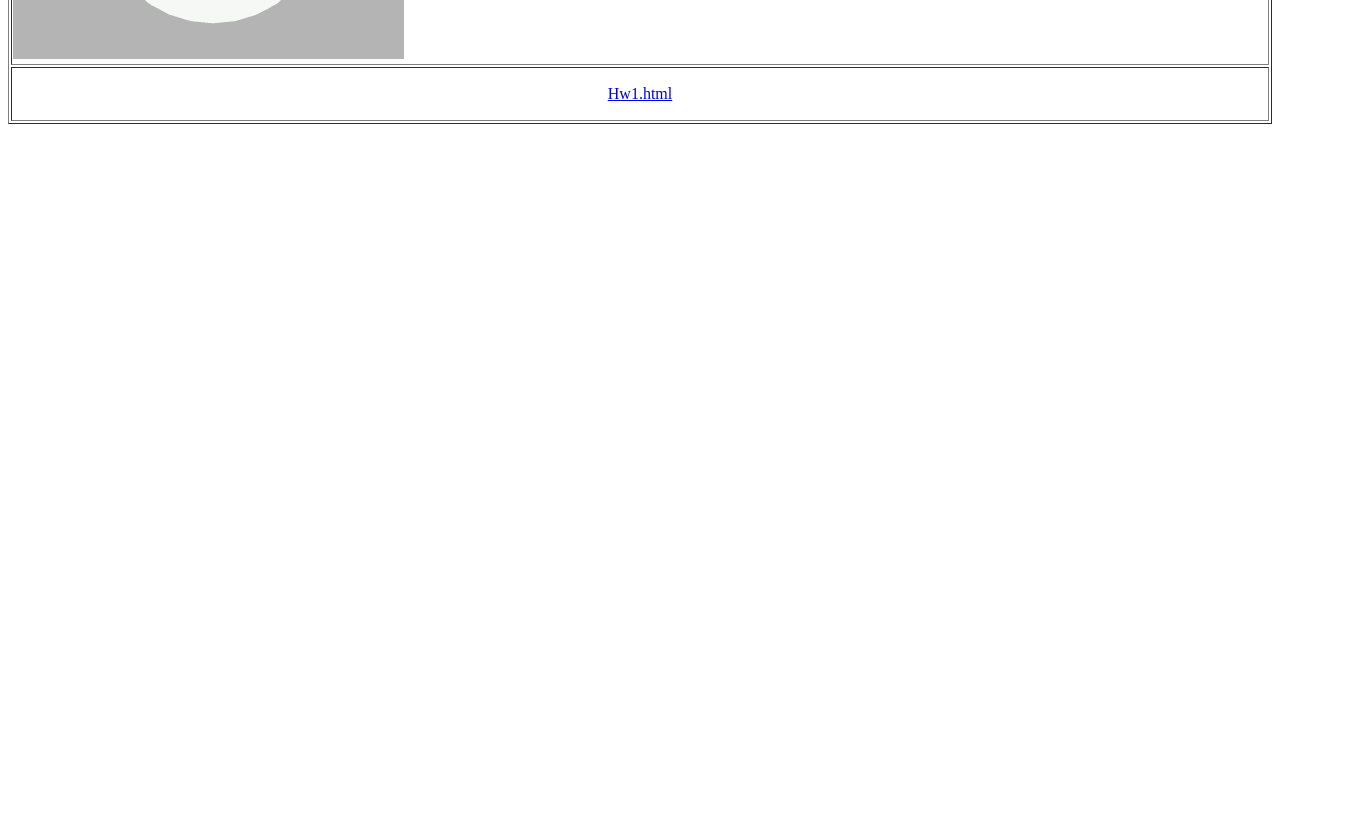
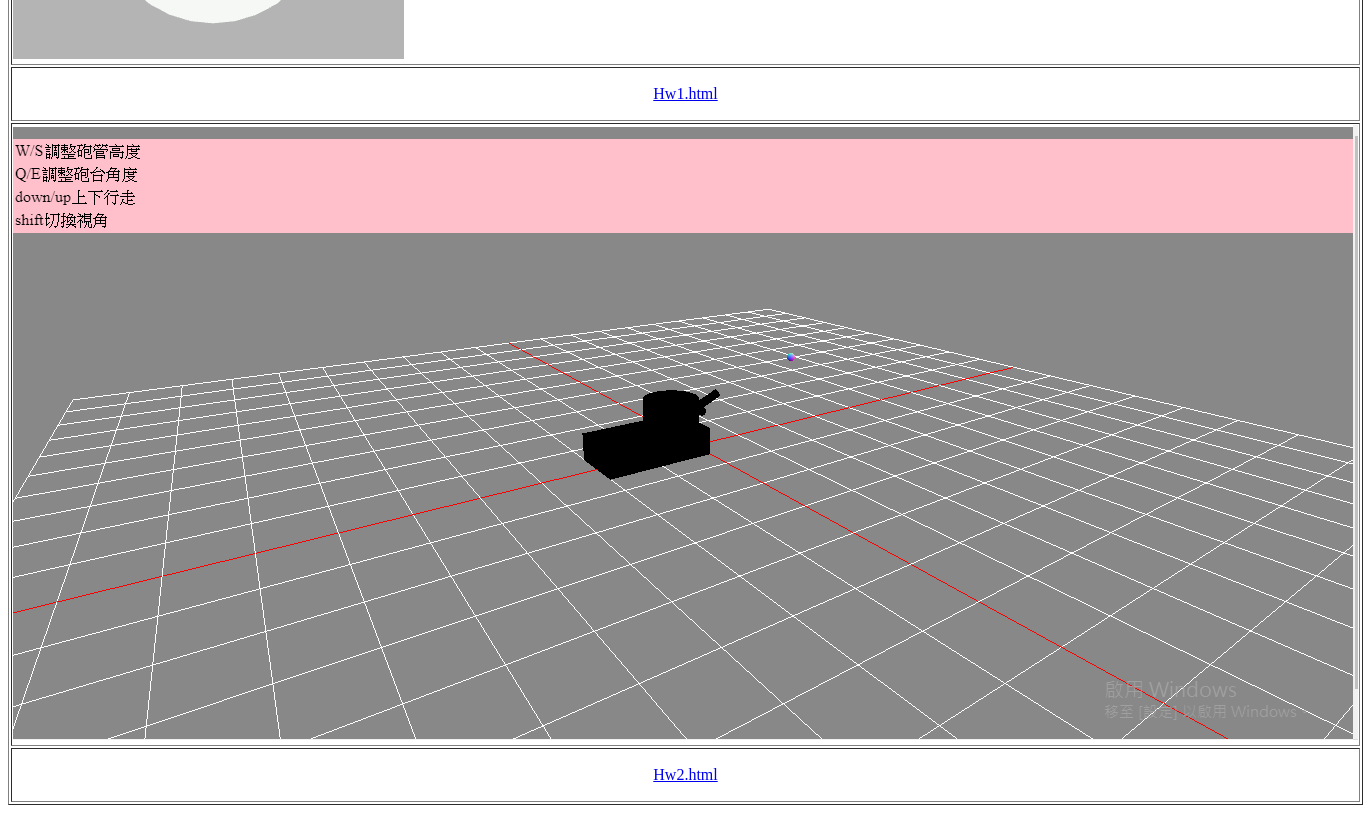
Before and after one commit to kiroing/HW1, a plain HTML site: page index.html in a window 1280 px wide. Shown: the part 520-1333 px from the top of the page, 1363 px wide, since content can reach past the window. Before the commit the page ends 800 px from the top, so only its background shows below. Drawn offline with nearby package versions, Linux system fonts and the light colour scheme.

Commit message:
Add files via upload

```diff
--- a/index.html
+++ b/index.html
@@ -2,9 +2,6 @@
 <html>
 <head>
 <style>
-body {
-  overflow: hidden
-}
 </style>
 </head>
 <body>
@@ -21,6 +18,16 @@ body {
 		<a href="https://kiroing.github.io/HW1/HW1.html">
 		Hw1.html</a>
 	</p></td></tr>
+	<tr>
+		<td width="389">
+		<img border="0" src="https://kiroing.github.io/HW1/HW3-1.png"></td>
+	</tr>
+	<tr>
+		<td width="389">
+		<p align="center">
+		<a href="https://kiroing.github.io/HW1/HW3_I4B53.html">
+		Hw2.html</a>
+	</p></td></tr>
 </tbody></table>
 <script src="https://cdnjs.cloudflare.com/ajax/libs/three.js/84/three.min.js">
 </script>
```
